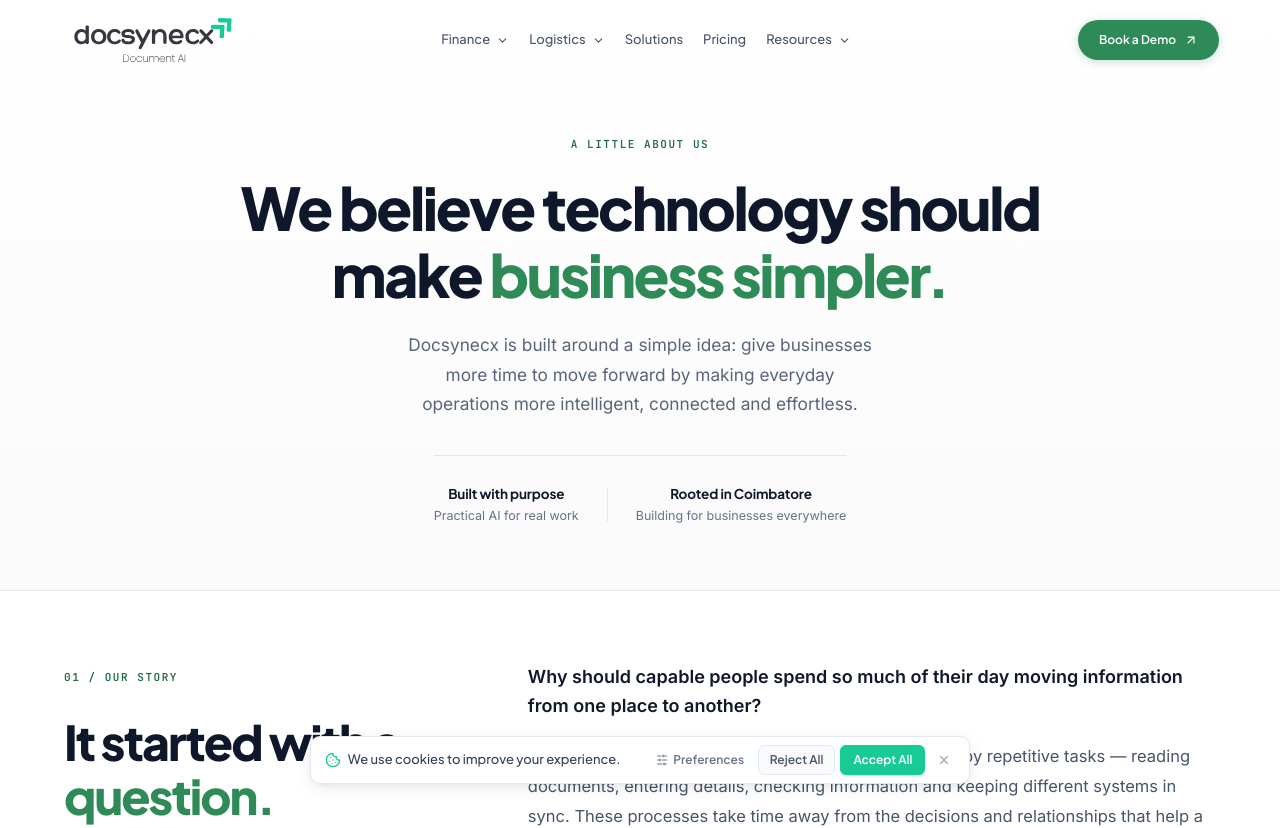
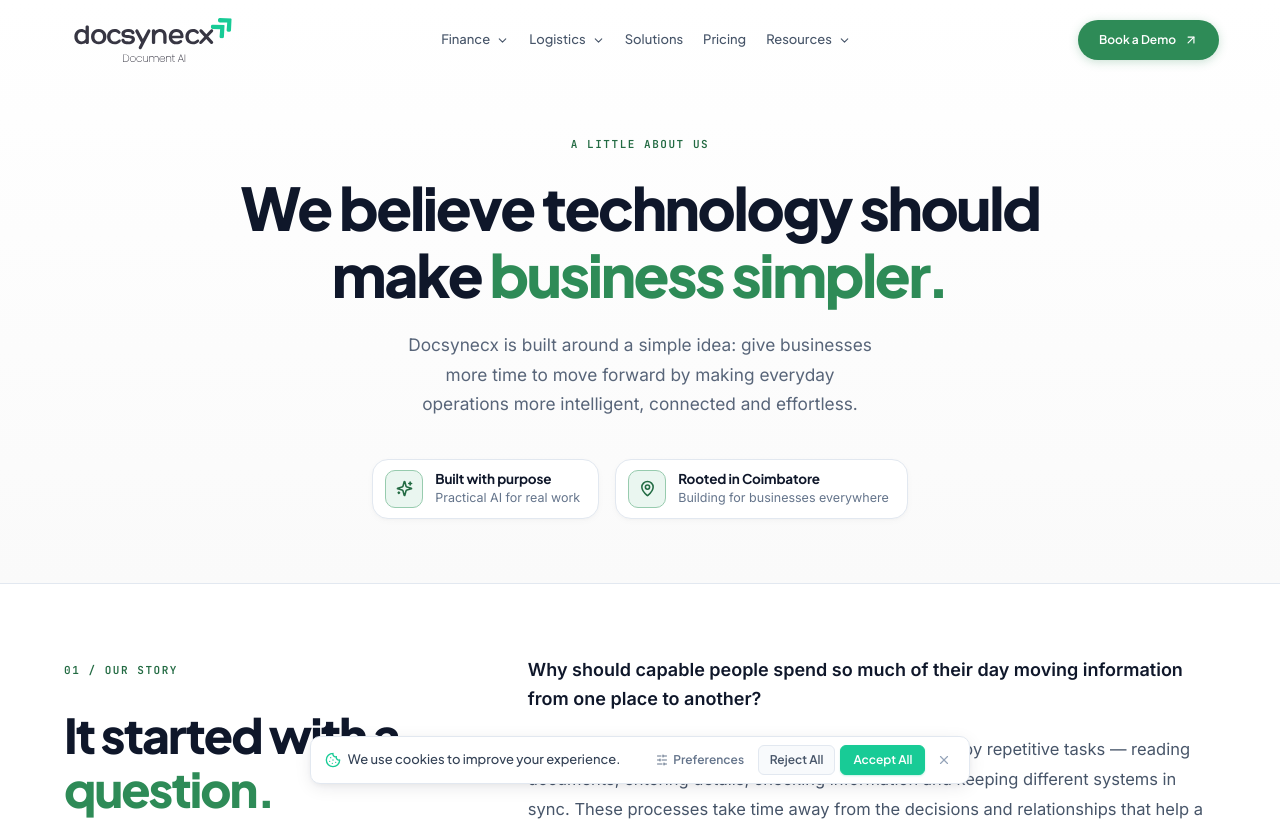
Before and after one commit to vasanthakumarj2004/auto_docs_2, a Next.js app: page /about in a window 1280 px wide. Shown: the top 828 px of the page. Built offline with nearby package versions, Linux system fonts and the light colour scheme; a web font is replaced by a local one.

Commit message:
about page updates

```diff
--- a/src/components/about/AboutPage.module.css
+++ b/src/components/about/AboutPage.module.css
@@ -114,41 +114,70 @@
   text-wrap: balance;
 }
 
-.heroNotes {
-  display: inline-flex;
+.heroTrustRow {
+  display: flex;
   align-items: center;
   justify-content: center;
-  gap: 28px;
-  padding-top: 28px;
-  border-top: 1px solid var(--landing-line, #e2e8f0);
+  gap: 16px;
   flex-wrap: wrap;
+  margin-top: 4px;
 }
 
-.heroNoteItem {
+.heroTrustCard {
+  background: #ffffff;
+  border: 1px solid var(--landing-line, #e2e8f0);
+  border-radius: 16px;
+  padding: 10px 18px 10px 12px;
+  display: flex;
+  align-items: center;
+  gap: 12px;
+  box-shadow:
+    0 2px 10px -2px rgba(15, 23, 42, 0.04),
+    0 1px 3px rgba(15, 23, 42, 0.02);
+  transition: transform 180ms ease, box-shadow 180ms ease, border-color 180ms ease;
+  cursor: default;
+}
+
+.heroTrustCard:hover {
+  transform: translateY(-2px);
+  border-color: var(--color-brand-border, #99ebd1);
+  box-shadow:
+    0 8px 24px -4px rgba(24, 203, 150, 0.12),
+    0 2px 6px -1px rgba(15, 23, 42, 0.03);
+}
+
+.trustIconBox {
+  width: 38px;
+  height: 38px;
+  border-radius: 10px;
+  background: var(--color-brand-soft, #e8faf4);
+  border: 1px solid var(--color-brand-border, #99ebd1);
+  display: grid;
+  place-items: center;
+  color: var(--color-brand-strong, #15b886);
+  flex-shrink: 0;
+}
+
+.trustText {
   display: flex;
   flex-direction: column;
-  align-items: center;
-  text-align: center;
-  gap: 3px;
+  text-align: left;
+  gap: 2px;
 }
 
-.heroNoteItem strong {
+.trustText strong {
   font-size: 13.5px;
   font-weight: 700;
   color: #0f172a;
   letter-spacing: -0.01em;
+  line-height: 1.25;
 }
 
-.heroNoteItem span {
+.trustText span {
   font-family: 'Inter', system-ui, sans-serif;
   font-size: 12.5px;
   color: var(--landing-muted, #64748b);
-}
-
-.heroNoteDivider {
-  width: 1px;
-  height: 34px;
-  background: var(--landing-line, #e2e8f0);
+  line-height: 1.35;
 }
 
 /* ==========================================================================
@@ -626,12 +655,16 @@
     padding-top: calc(80px + 32px);
   }
 
-  .heroNotes {
-    gap: 16px;
+  .heroTrustRow {
+    flex-direction: column;
+    width: 100%;
+    max-width: 360px;
+    margin: 4px auto 0;
   }
 
-  .heroNoteDivider {
-    display: none;
+  .heroTrustCard {
+    width: 100%;
+    box-sizing: border-box;
   }
 
   .splitGrid {
--- a/src/components/about/AboutPage.tsx
+++ b/src/components/about/AboutPage.tsx
@@ -9,6 +9,7 @@ import {
   ShieldCheck,
   HeartHandshake,
   MapPin,
+  Sparkles,
 } from "lucide-react";
 import { LandingNavigation } from "../LandingNavigation";
 import { ShipsyFooter } from "../ShipsyFooter";
@@ -61,15 +62,25 @@ export function AboutPage() {
                 intelligent, connected and effortless.
               </p>
 
-              <div className={s.heroNotes}>
-                <div className={s.heroNoteItem}>
-                  <strong>Built with purpose</strong>
-                  <span>Practical AI for real work</span>
+              <div className={s.heroTrustRow}>
+                <div className={s.heroTrustCard}>
+                  <div className={s.trustIconBox} aria-hidden="true">
+                    <Sparkles size={17} strokeWidth={2.2} />
+                  </div>
+                  <div className={s.trustText}>
+                    <strong>Built with purpose</strong>
+                    <span>Practical AI for real work</span>
+                  </div>
                 </div>
-                <div className={s.heroNoteDivider} aria-hidden="true" />
-                <div className={s.heroNoteItem}>
-                  <strong>Rooted in Coimbatore</strong>
-                  <span>Building for businesses everywhere</span>
+
+                <div className={s.heroTrustCard}>
+                  <div className={s.trustIconBox} aria-hidden="true">
+                    <MapPin size={17} strokeWidth={2.2} />
+                  </div>
+                  <div className={s.trustText}>
+                    <strong>Rooted in Coimbatore</strong>
+                    <span>Building for businesses everywhere</span>
+                  </div>
                 </div>
               </div>
             </div>
```
